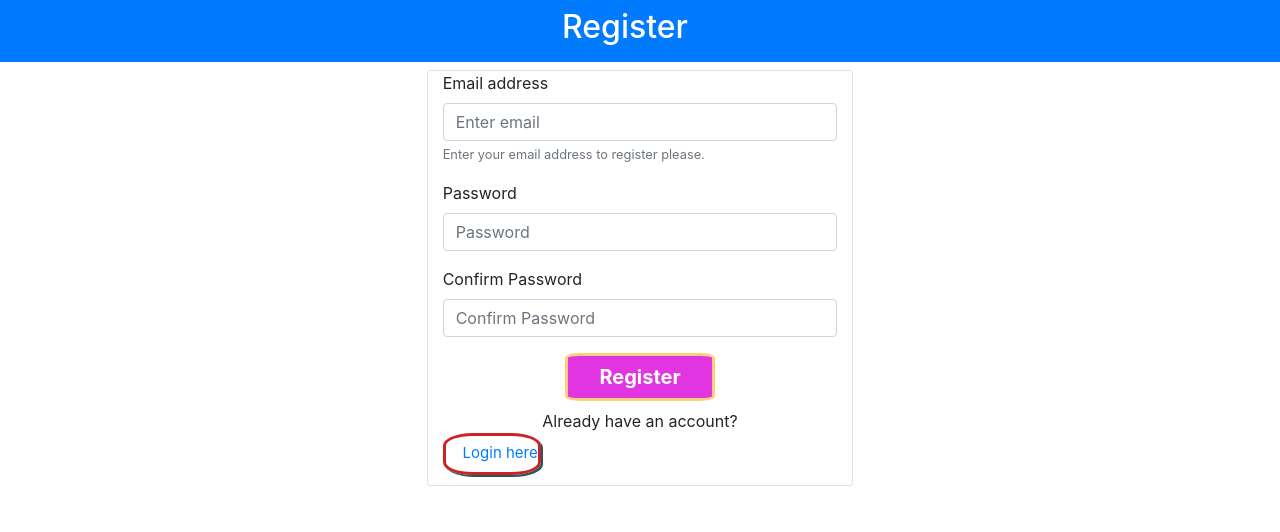
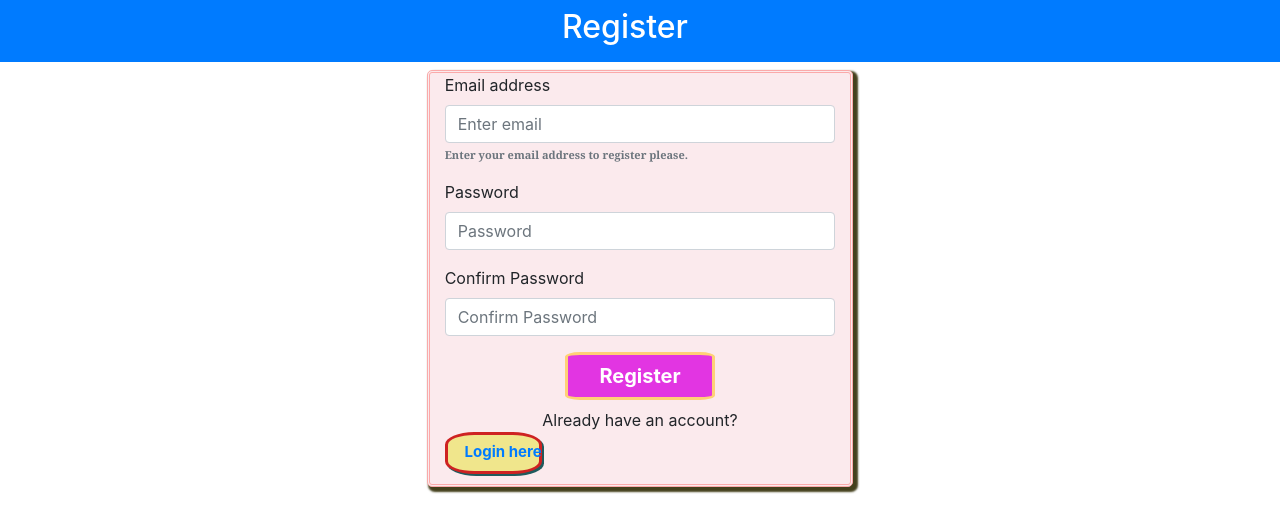
Before and after one commit to bilalsarimeseli/qMic-React-Redux-FrontEnd, a React (Create React App) app: page / in a window 1280 px wide. Shown: the top 532 px of the page. Built offline with nearby package versions, Linux system fonts and the light colour scheme.

Commit message:
styles added

```diff
--- a/public/index.html
+++ b/public/index.html
@@ -28,7 +28,7 @@
       work correctly both with client-side routing and a non-root public URL.
       Learn how to configure a non-root public URL by running `npm run build`.
     -->
-    <title>qMic Meeting</title>
+    <title>qMic Registration</title>
   </head>
   <body>
     <noscript>You need to enable JavaScript to run this app.</noscript>
--- /dev/null
+++ b/src/components/Header/Header.css
@@ -0,0 +1,3 @@
+#navbar {
+    background-color: lightpink;
+}
--- a/src/components/Header/Header.js
+++ b/src/components/Header/Header.js
@@ -1,7 +1,8 @@
 import React from "react";
+import './Header.css'
 function Header() {
   return (
-    <nav className="navbar navbar-dark bg-primary">
+    <nav className="navbar navbar-dark bg-primary" id="navbar">
       <div className="row col-12 d-flex justify-content-center text-white">
         <span className="h3">Register</span>
       </div>
--- a/src/components/RegistrationForm/RegistrationForm.css
+++ b/src/components/RegistrationForm/RegistrationForm.css
@@ -9,6 +9,17 @@
     vertical-align: middle;
     padding-bottom: 3px;
     padding-top: 1px;
+    font-weight: 700;
+
+}
+
+
+
+#emailHelp {
+    font-family: Georgia, 'Times New Roman', Times, serif;
+    font-weight: 700;
+    font-size: 11px;
+    color: lightgreen;
 }
 
 .successMessage {
@@ -24,6 +35,7 @@
     height: 6%;
     padding: 1%;
     margin-bottom: 10px;
+    background-color: khaki;
 
 }
 
@@ -35,3 +47,11 @@
     border: 3px solid rgb(255, 208, 119);
     font-weight: 700;
 }
+
+#outerform {
+    border: 3px solid rgb(250, 170, 170);
+    border-style: double;
+    box-shadow: 3px 3px 2px 2px rgb(68, 64, 28);
+    border-radius: 5px;
+    background-color: rgb(251, 234, 237);
+}
--- a/src/components/RegistrationForm/RegistrationForm.js
+++ b/src/components/RegistrationForm/RegistrationForm.js
@@ -6,6 +6,7 @@
 import { withStyles } from "@material-ui/core";
 import ACTIONS from "../../modules/action";
 import Button from 'react-bootstrap/Button';
+
 
 
 const styles = (theme) => ({
@@ -121,7 +122,7 @@
     }
   };
   return (
-    <div className="card col-12 col-lg-4 login-card mt-2 hv-center">
+    <div className="card col-12 col-lg-4 login-card mt-2 hv-center" id="outerform">
       <form>
         <div className="form-group text-left">
           <label htmlFor="exampleInputEmail1">Email address</label>
```
